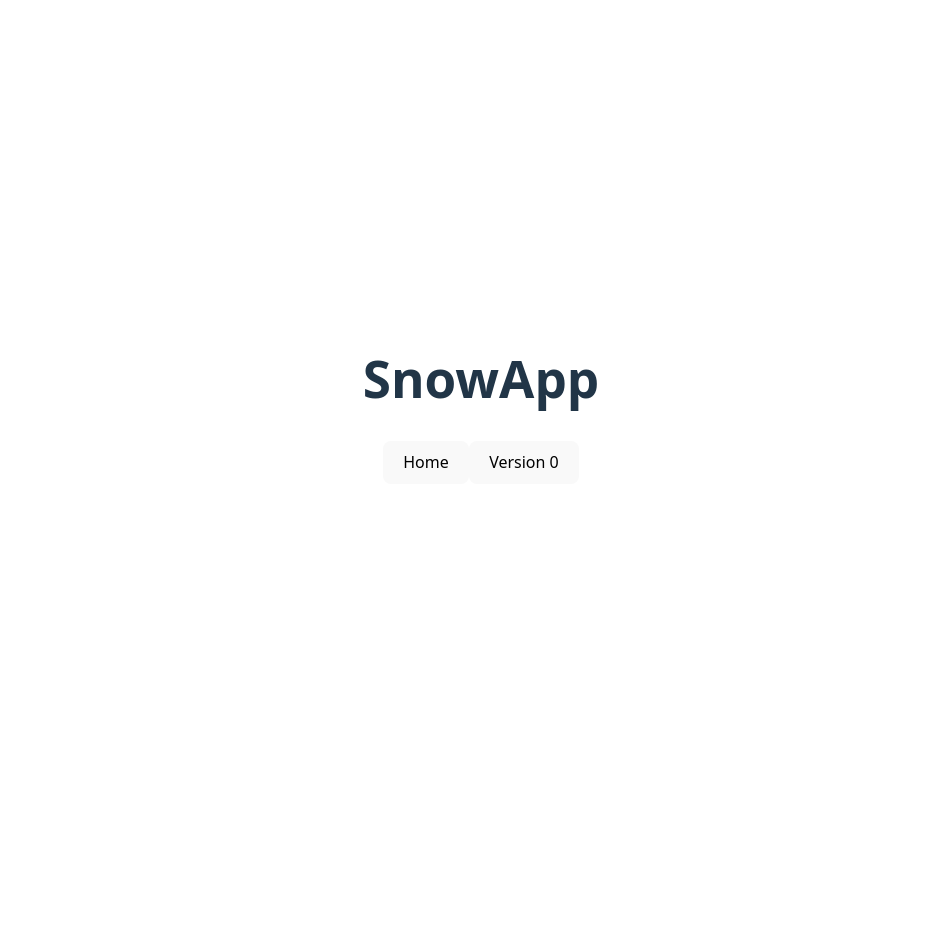
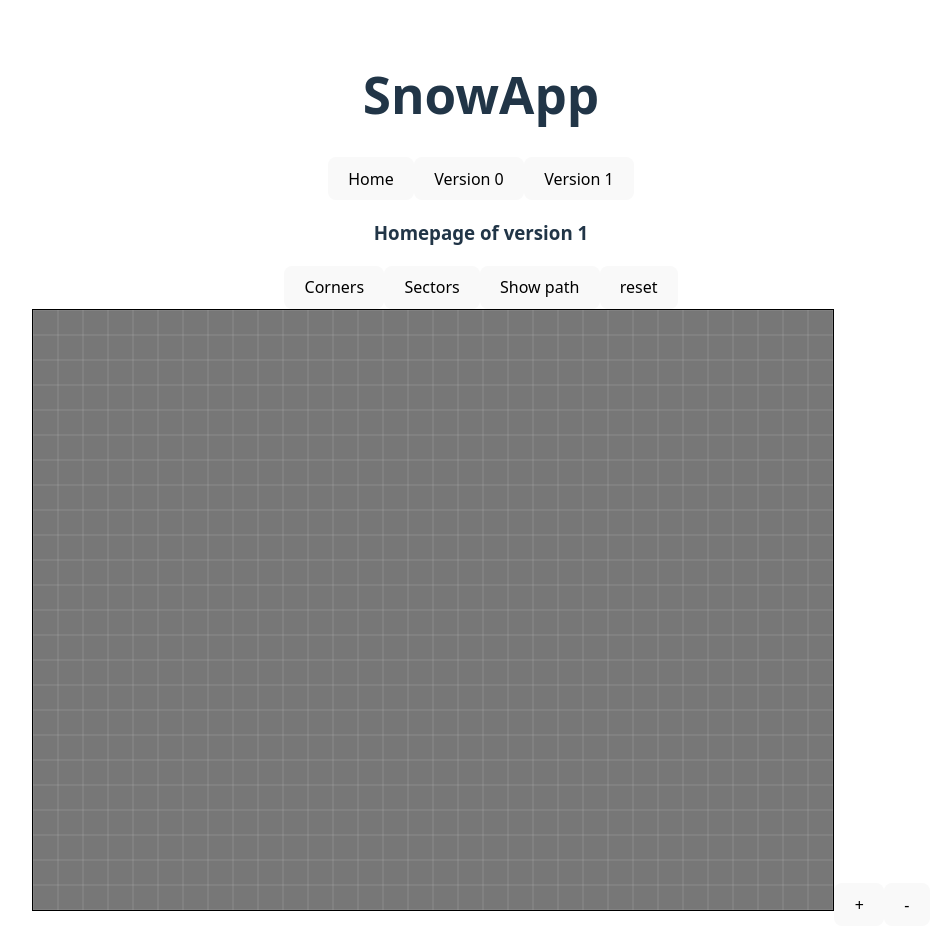
Before and after one commit to huusk0/snowapp-frontend, a React (Vite) app: page /version1 in a window 1280 px wide. Shown: the top 950 px of the page, without its empty margins (159-1099 px from the left). Before the commit the page ends 800 px from the top, so only its background shows below. Built offline with nearby package versions, Linux system fonts and the light colour scheme.

Commit message:
FEAT: add initial page for version1

```diff
--- a/src/App.tsx
+++ b/src/App.tsx
@@ -1,5 +1,6 @@
 import "./App.css";
 import { HomePage_v0 } from "./pages/homePagev0";
+import { HomePage_v1 } from "./pages/homePagev1";
 import { Routes, Route, Link } from "react-router-dom";
 const App = () => {
   return (
@@ -11,9 +12,13 @@ const App = () => {
       <Link to="/version0">
         <button>Version 0</button>
       </Link>
+      <Link to="/version1">
+        <button>Version 1</button>
+      </Link>
       <Routes>
         <Route path="/" element={<div>Hello home page</div>} />
         <Route path="/version0" element={<HomePage_v0 />} />
+        <Route path="/version1" element={<HomePage_v1 />} />
       </Routes>
     </>
   );
--- /dev/null
+++ b/src/components/rectangleDrawerv1.tsx
@@ -0,0 +1,232 @@
+import { useState, type JSX } from "react";
+import { useRef, useEffect } from "react";
+
+import type {
+  Rectangle,
+  Point,
+  RectEdge,
+  SnowSector,
+} from "../types/rectangle";
+
+const drawGrid = (
+  ctx: CanvasRenderingContext2D,
+  width: number,
+  height: number,
+  gridSize: number,
+): void => {
+  ctx.strokeStyle = "#e0e0e032";
+  ctx.lineWidth = 1;
+
+  for (let x = 0; x <= width; x += gridSize) {
+    ctx.beginPath();
+    ctx.moveTo(x, 0);
+    ctx.lineTo(x, height);
+    ctx.stroke();
+  }
+
+  for (let y = 0; y <= height; y += gridSize) {
+    ctx.beginPath();
+    ctx.moveTo(0, y);
+    ctx.lineTo(width, y);
+    ctx.stroke();
+  }
+};
+
+function drawArrow(
+  ctx: CanvasRenderingContext2D,
+  from: Point,
+  to: Point,
+  scale: number,
+) {
+  const headLength = 15; // length of arrow head
+  const dx = to.x - from.x;
+  const dy = to.y - from.y;
+  const angle = Math.atan2(dy, dx);
+
+  // Draw line
+  ctx.beginPath();
+  ctx.moveTo(from.x * scale, from.y * scale);
+  ctx.lineTo(to.x * scale, to.y * scale);
+  ctx.stroke();
+
+  // Draw arrow head
+  ctx.beginPath();
+  ctx.moveTo(to.x * scale, to.y * scale);
+  ctx.lineTo(
+    to.x * scale - headLength * Math.cos(angle - Math.PI / 6),
+    to.y * scale - headLength * Math.sin(angle - Math.PI / 6),
+  );
+  ctx.lineTo(
+    to.x * scale - headLength * Math.cos(angle + Math.PI / 6),
+    to.y * scale - headLength * Math.sin(angle + Math.PI / 6),
+  );
+  ctx.lineTo(to.x * scale, to.y * scale);
+  ctx.fill();
+}
+
+type RectangleDrawerProps = {
+  rectangles: Rectangle[];
+  edges: RectEdge[];
+  sectors: SnowSector[];
+  path: Point[];
+  setRectangles: React.Dispatch<React.SetStateAction<Rectangle[]>>;
+  setEdges: React.Dispatch<React.SetStateAction<RectEdge[]>>;
+  setSectors: React.Dispatch<React.SetStateAction<SnowSector[]>>;
+  setPath: React.Dispatch<React.SetStateAction<Point[]>>;
+};
+
+export const RectangleDrawerv1 = ({
+  rectangles,
+  edges,
+  sectors,
+  path,
+  setRectangles,
+  setEdges,
+  setSectors,
+  setPath,
+}: RectangleDrawerProps): JSX.Element => {
+  const canvasRef = useRef<HTMLCanvasElement | null>(null);
+  const [start, setStart] = useState<Point | null>(null);
+  const [current, setCurrent] = useState<Point | null>(null);
+  const [scale, setScale] = useState<number>(4);
+
+  useEffect(() => {
+    const canvas = canvasRef.current;
+    if (!canvas) return;
+
+    const ctx = canvas.getContext("2d");
+    if (!ctx) return;
+
+    // Fill the canvas background
+    ctx.fillStyle = "#777777"; // set your desired color
+    ctx.fillRect(0, 0, canvas.width, canvas.height);
+
+    drawGrid(ctx, canvas.width, canvas.height, 25);
+    // Draw saved rectangles
+    ctx.strokeStyle = "blue";
+    rectangles.forEach((r) => {
+      ctx.fillStyle = "rgba(0, 0, 255, 0.75)"; // translucent fill
+      ctx.fillRect(r.x * scale, r.y * scale, r.width * scale, r.height * scale);
+
+      ctx.strokeStyle = "blue";
+      ctx.strokeRect(
+        r.x * scale,
+        r.y * scale,
+        r.width * scale,
+        r.height * scale,
+      );
+    });
+
+    //Draw saved rect-edges
+    ctx.fillStyle = "green";
+    // Draw points for each rectangle
+    edges.forEach((e: RectEdge) => {
+      const points = [e.topleft, e.topright, e.bottomleft, e.bottomright];
+      points.forEach((p) => {
+        ctx.beginPath();
+        ctx.arc(p.x * scale, p.y * scale, 3, 0, 2 * Math.PI); // 3px radius
+        ctx.fill();
+      });
+    });
+
+    //Draw saved sectors (as points)
+    sectors.forEach((s: SnowSector) => {
+      const p = s.coords;
+      ctx.fillStyle = s.color;
+      ctx.beginPath();
+      ctx.arc(p.x * scale, p.y * scale, 3, 0, 2 * Math.PI);
+      ctx.fill();
+    });
+
+    //Draw saved path
+    ctx.strokeStyle = "black";
+    ctx.fillStyle = "black";
+    ctx.lineWidth = 1;
+    const n = path.length;
+    for (let i = 0; i < path.length - 1; i++) {
+      const colorValue = (i / (n - 1)) * 255;
+      const r = colorValue;
+      const g = colorValue;
+      const b = colorValue;
+      ctx.fillStyle = `rgb(${r},${g},${b})`;
+      drawArrow(ctx, path[i], path[i + 1], scale);
+    }
+
+    // Draw preview rectangle
+    if (start && current) {
+      ctx.strokeStyle = "red";
+      ctx.strokeRect(
+        Math.min(start.x, current.x),
+        Math.min(start.y, current.y),
+        Math.abs(current.x - start.x),
+        Math.abs(current.y - start.y),
+      );
+    }
+  }, [rectangles, edges, sectors, path, scale, start, current]);
+
+  const getMousePos = (e: React.MouseEvent<HTMLCanvasElement>): Point => {
+    const canvas = canvasRef.current!;
+    const rect = canvas.getBoundingClientRect();
+    return {
+      x: e.clientX - rect.left,
+      y: e.clientY - rect.top,
+    };
+  };
+
+  const onMouseDown = (e: React.MouseEvent<HTMLCanvasElement>): void => {
+    setStart(getMousePos(e));
+    setCurrent(null);
+  };
+
+  const onMouseMove = (e: React.MouseEvent<HTMLCanvasElement>): void => {
+    if (!start) return;
+    setCurrent(getMousePos(e));
+  };
+
+  const onMouseUp = (): void => {
+    if (!start || !current) return;
+
+    const x = Math.floor(Math.min(start.x / scale, current.x / scale));
+    const y = Math.floor(Math.min(start.y / scale, current.y / scale));
+    const width = Math.floor(Math.abs(current.x - start.x) / scale);
+    const height = Math.floor(Math.abs(current.y - start.y) / scale);
+
+    setRectangles([{ x, y, width, height }]);
+    setStart(null);
+    setCurrent(null);
+    setEdges([]);
+    setSectors([]);
+    setPath([]);
+    console.log(
+      `rect{x: ${x} y: ${y} width: ${width}, height ${height} scale:   ${scale}`,
+    );
+  };
+
+  const handleZoom = (direction: "in" | "out") => {
+    setScale((prevScale) => {
+      const zoomStep = 0.1;
+
+      if (direction === "in") {
+        return prevScale + zoomStep;
+      } else {
+        return Math.max(0.1, prevScale - zoomStep); // prevent going to 0 or negative
+      }
+    });
+  };
+
+  return (
+    <>
+      <canvas
+        ref={canvasRef}
+        width={800}
+        height={600}
+        style={{ border: "1px solid black", cursor: "crosshair" }}
+        onMouseDown={onMouseDown}
+        onMouseMove={onMouseMove}
+        onMouseUp={onMouseUp}
+      />
+      <button onClick={() => handleZoom("in")}>+</button>
+      <button onClick={() => handleZoom("out")}>-</button>
+    </>
+  );
+};
--- /dev/null
+++ b/src/pages/homePagev1.tsx
@@ -0,0 +1,82 @@
+import { useState } from "react";
+import "../App.css";
+import type {
+  Point,
+  Rectangle,
+  RectEdge,
+  SnowSector,
+} from "../types/rectangle";
+import { RectangleDrawerv1 } from "../components/rectangleDrawerv1";
+import {
+  calculateRectangleCorners,
+  calculateRectangleSectors,
+  calculateTSPPath0,
+} from "../services/rectangleService";
+
+export const HomePage_v1 = () => {
+  const [rectangles, setRectangles] = useState<Rectangle[]>([]);
+  const [edges, setEdges] = useState<RectEdge[]>([]);
+  const [sectors, setSectors] = useState<SnowSector[]>([]);
+  const [path, setPath] = useState<Point[]>([]);
+  const [errorMessage] = useState<string | null>(null);
+
+  const handleRectangleCorners = async () => {
+    try {
+      const corners = await calculateRectangleCorners(rectangles);
+      setEdges(corners);
+    } catch (error) {
+      console.error("Error sending rectangles:", error);
+    }
+  };
+
+  const handleRectangleSectors = async () => {
+    try {
+      const sectors = await calculateRectangleSectors(rectangles);
+      setSectors(sectors);
+    } catch (error) {
+      console.error("Error sending rectangles:", error);
+    }
+  };
+
+  const handleTSPPath = async () => {
+    try {
+      const path = await calculateTSPPath0(rectangles);
+      setPath(path);
+    } catch (error) {
+      console.error("Error sending rectangles:", error);
+    }
+  };
+
+  return (
+    <>
+      {errorMessage && (
+        <div style={{ color: "red" }}>ERROR: {errorMessage}</div>
+      )}
+      <h3>Homepage of version 1</h3>
+      <button onClick={handleRectangleCorners}>Corners</button>
+      <button onClick={handleRectangleSectors}>Sectors</button>
+      <button onClick={handleTSPPath}>Show path</button>
+      <button
+        onClick={() => {
+          setRectangles([]);
+          setEdges([]);
+          setSectors([]);
+          setPath([]);
+        }}
+      >
+        reset
+      </button>
+      <div></div>
+      <RectangleDrawerv1
+        rectangles={rectangles}
+        edges={edges}
+        sectors={sectors}
+        path={path}
+        setRectangles={setRectangles}
+        setEdges={setEdges}
+        setSectors={setSectors}
+        setPath={setPath}
+      ></RectangleDrawerv1>
+    </>
+  );
+};
```
